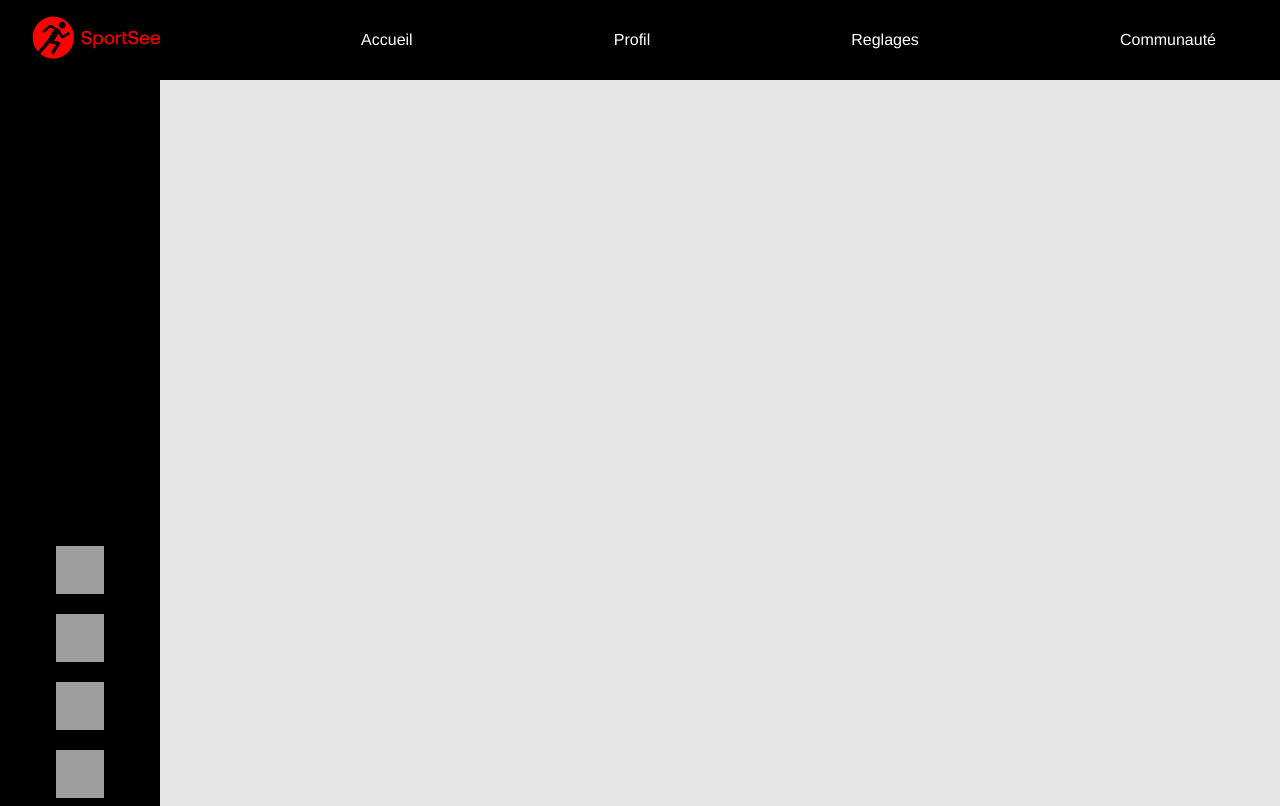
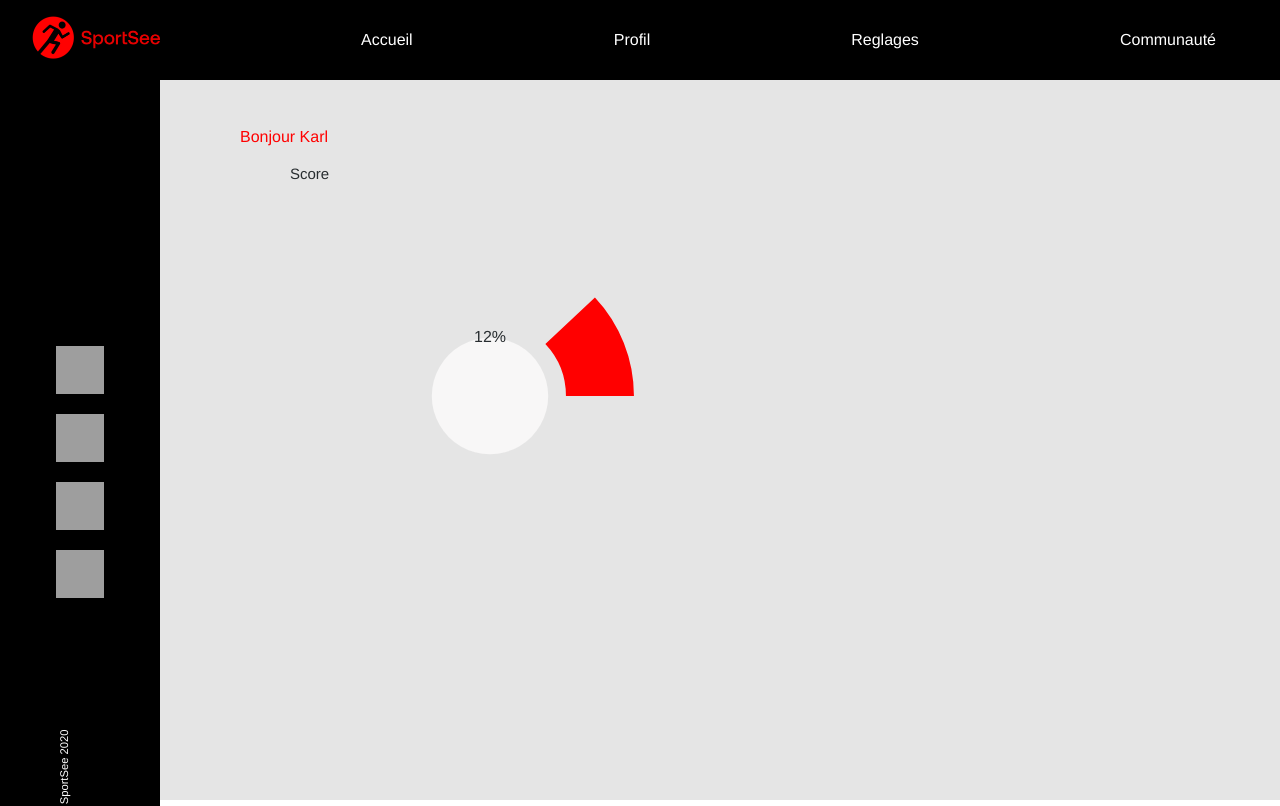
Before and after one commit to Lucasmomille/p12_sportsee, a React (Create React App) app: page / in a window 1280 px wide. Shown: the top 806 px of the page. Built offline with nearby package versions, Linux system fonts and the light colour scheme; grey boxes are pictures that could not be loaded.

Commit message:
fix scoreChart

```diff
--- a/src/App.js
+++ b/src/App.js
@@ -17,17 +17,31 @@ function App() {
 	const data = getMockData('MainData')
 	const userInfo = new UserInfos(data)
 	console.log('data', data)
-	const score = userInfo.getScore()
-	console.log('userInfo', userInfo.getScore())
+	const scoreChart = userInfo.getScore()
+	const percentage = userInfo.getScorePercentage()
+	const userFirstname = userInfo.getFirstName()
+	console.log('userInfo', userInfo.getScorePercentage())
 
   return (
-	<div className="App">
+	<>
 		<Navbar></Navbar>
-		<SideBar></SideBar>
-		<main className='dashboard'>
-		<ScoreChart score={score}></ScoreChart>
-		</main>
-	</div>
+		<div class="dashboard">
+
+			<SideBar></SideBar>
+			<main className='main'>
+				<p>Bonjour {userFirstname}</p>
+				<div className="container">
+					<div>
+						<div></div>
+						<div></div>
+					</div>
+					<div></div>
+				</div>
+				<ScoreChart score={scoreChart} percentage={percentage}></ScoreChart>
+			</main>
+
+		</div>
+	</>
   );
 }
 
--- a/src/assets/scss/components/sidebar.scss
+++ b/src/assets/scss/components/sidebar.scss
@@ -8,7 +8,7 @@
     position: relative;
     display: flex;
     align-items: center;
-    min-height: 70rem;
+    height: 100%;
 
     &__list {
         display: flex;
--- a/src/assets/scss/main.scss
+++ b/src/assets/scss/main.scss
@@ -8,7 +8,6 @@
 
 }
 #root {
-    min-height: 100vh;
     display: flex;
     flex-direction: column;
 }
@@ -33,10 +32,14 @@ a {
     text-decoration: none;
     color: $color-black;
 }
-/* .App {
-    height: 100vh;
-} */
+
 .dashboard {
+    display: flex;
+    height: calc(100vh - 80px);
+}
+
+
+.main {
     max-width: 100%;
-    margin: 3rem 2rem 2rem 15rem;
+    margin: 3rem 2rem 2rem 5rem;
 }
--- a/src/components/RadialBarChart/ScoreChart.jsx
+++ b/src/components/RadialBarChart/ScoreChart.jsx
@@ -1,20 +1,37 @@
 import React from 'react'
 import PropTypes from 'prop-types'
-import { RadialBarChart, RadialBar, ResponsiveContainer } from 'recharts';
+import { RadialBarChart, RadialBar } from 'recharts';
 import './scorechart.scss';
 
-export default function ScoreChart(score) {
-    console.log('score in child', score)
+export default function ScoreChart(props) {
+    console.log('score in child', props.score[1].percent)
     return (
         <div className="score">
-            <ResponsiveContainer width="100%" height="100%">
-                <RadialBarChart cx="50%" cy="50%" width={500} height={500} innerRadius="10%" outerRadius="80%" barSize={10} data={score.score}>
+			<RadialBarChart width={500} height={500} innerRadius="10%" outerRadius="80%" data={props.score}>
 				<RadialBar
 					minAngle={15}
 					dataKey="percent"
+					clockWise
 				/>
+				<text
+              className="score__title"
+              x="10%"
+              y={33}
+              fill="#282D30"
+            >
+              <tspan fontSize="15">Score</tspan>
+            </text>
+			<text
+              className="custom-rechart-title"
+              x="50%"
+              y="38%"
+              fill="#282D30"
+              textAnchor="middle"
+              dominantBaseline="central"
+            >
+				<tspan>{props.percentage}%</tspan>
+			</text>
 			</RadialBarChart>
-		    </ResponsiveContainer>
 
         </div>
     )
@@ -24,8 +41,7 @@ ScoreChart.propTypes = {
     score: PropTypes.array.isRequired,
 }
 
-ScoreChart.defaultProps = {
-    score: [
+ScoreChart.defaultProps =  [
     {
         name: 'falseScore',
         percent: 100,
@@ -37,67 +53,3 @@ ScoreChart.defaultProps = {
         fill: '#FF0000',
     },
 ]
-}
-
-/*
-<ResponsiveContainer width="100%" height={260}>
-          <RadialBarChart
-            cx="50%"
-            cy="50%"
-            innerRadius="80%"
-            outerRadius="80%"
-            barSize={10}
-            data={getData(user, 'ScoreData')}
-          >
-            <text
-              className="custom-rechart-title"
-              x="10%"
-              y={33}
-              fill="#282D30"
-              textAnchor="middle"
-              dominantBaseline="central"
-            >
-              <tspan fontSize="15">Score</tspan>
-            </text>
-
-            <text
-              className="custom-rechart-title"
-              x="50%"
-              y="38%"
-              fill="#282D30"
-              textAnchor="middle"
-              dominantBaseline="central"
-            >
-              <tspan fontSize="26">{getData(user, 'ScorePercentage')}%</tspan>
-            </text>
-
-            <text
-              className="custom-rechart-title"
-              x="50%"
-              y="50%"
-              fill="#848484"
-              textAnchor="middle"
-              dominantBaseline="central"
-            >
-              <tspan fontSize="16">de votre</tspan>
-            </text>
-
-            <text
-              className="custom-rechart-title"
-              x="50%"
-              y="60%"
-              fill="#848484"
-              textAnchor="middle"
-              dominantBaseline="central"
-            >
-              <tspan fontSize="16">objectif</tspan>
-            </text>
-            <RadialBar
-              label="false"
-              startAngle={180}
-              endAngle={0}
-              background
-              dataKey="percent"
-            />
-          </RadialBarChart>
-        </ResponsiveContainer> */
--- a/src/models/UserInfos.js
+++ b/src/models/UserInfos.js
@@ -6,21 +6,20 @@ import lipid from '../assets/icons/lipid.svg'
 
 /**
  * @class
- * @classdesc
+ * @classdesc This is a class to get general informations from user
  */
 export class UserInfos {
   /**
    * Create a UserInfos.
-   * @param { Object } data JSON object from API or mock data
    * @param { Number } data.id user id
-   * @param { ?Number } data.todayScore user's daily score
-   * @param { ?Number } data.score user's score
+   * @param { Object } data.userInfos user information
+   * @param { Number } data.todayScore user's daily score
    * @param { Object } data.keyData nutrient information
    */
   constructor(data) {
     this.id = data.id
     this.userInfos = data.userInfos
-    this.todayScore = data.todayScore ? data.todayScore : data.score
+    this.todayScore = data.todayScore
     this.keyData = data.keyData
   }
 
@@ -59,9 +58,9 @@ export class UserInfos {
    * Get the user score in percentage.
    * @return { Number } User's daily score
    */
-  /* getScorePercentage() {
+  getScorePercentage() {
     return this.todayScore * 100
-  } */
+  }
 
   /**
    * Get all infos to generate nutrient cards.
```
Also changed, not shown: src/models/UserActivity.js (+18 -0 lines), src/data/mockData.js (indentation only). Lines whose indentation alone changed are shown as unchanged.
